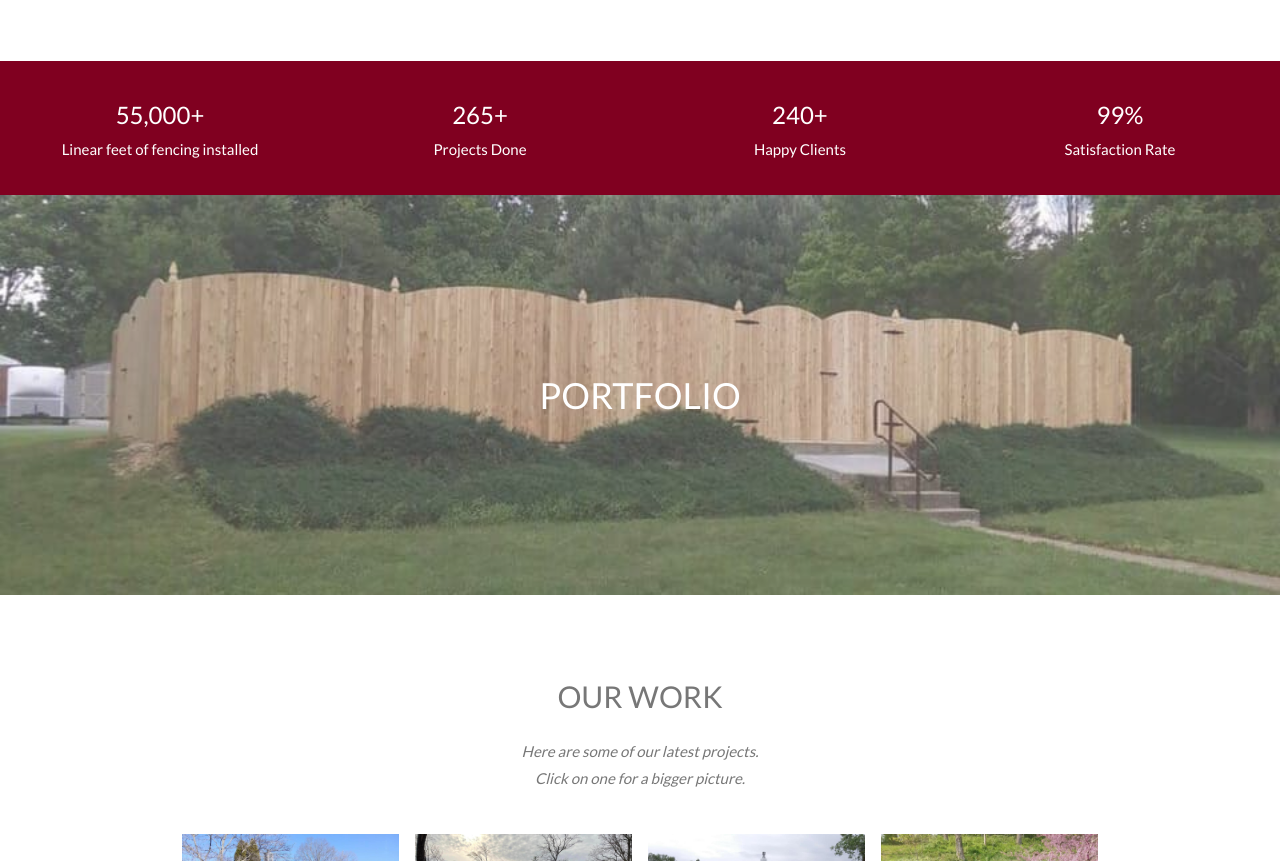
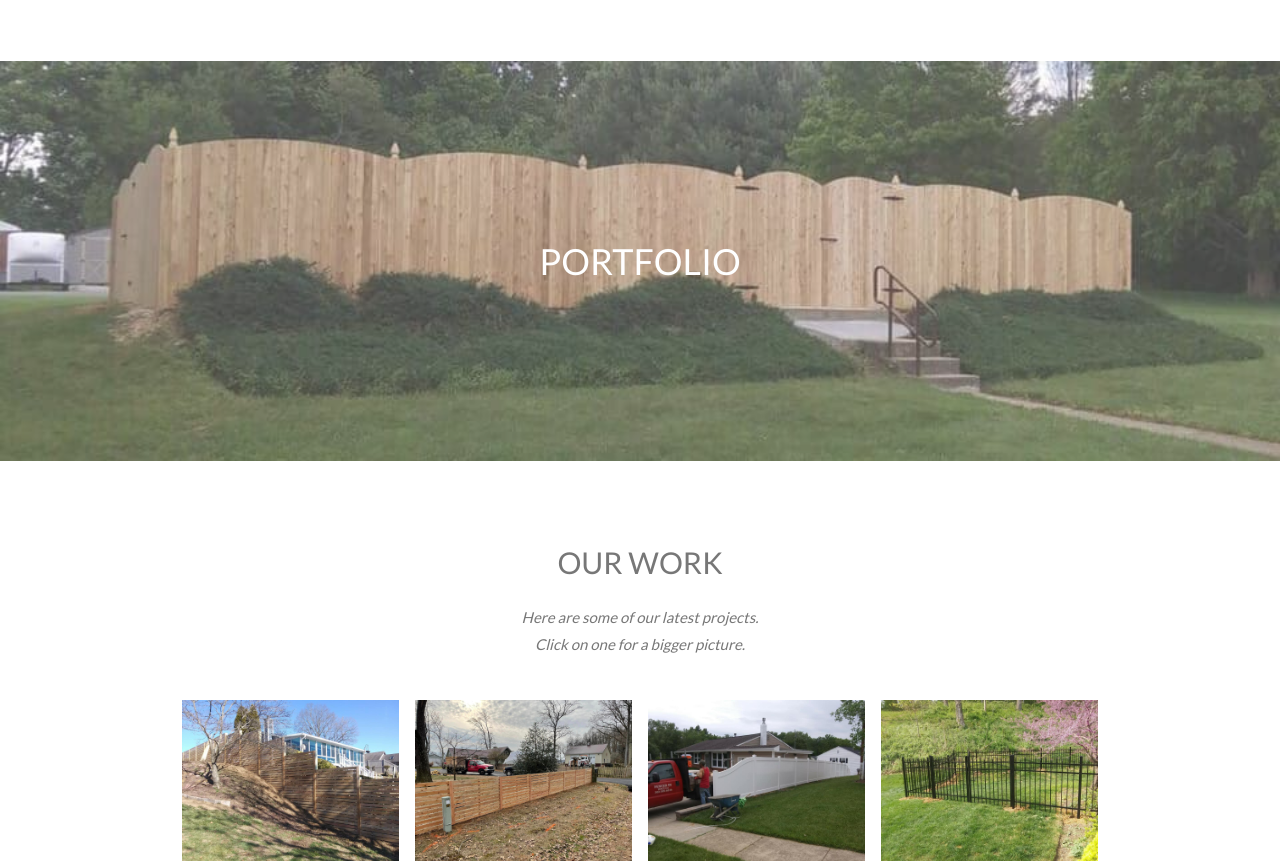
Before and after one commit to DanteB918/FencedIn, a website: page index.html in a window 1280 px wide. Shown: the part 1567-2428 px from the top of the page. Drawn offline with Linux system fonts and the light colour scheme.

Commit message:
remove percentages info

```diff
--- a/index.html
+++ b/index.html
@@ -83,24 +83,7 @@
 
 </div>
 
-<div class="row center bg-burgundy padding-16">
-  <div class="quarter section">
-    <span class="xlarge">55,000+</span><br>
-     Linear feet of fencing installed
-  </div>
-  <div class="quarter section">
-    <span class="xlarge">265+</span><br>
-    Projects Done
-  </div>
-  <div class="quarter section">
-    <span class="xlarge">240+</span><br>
-    Happy Clients
-  </div>
-  <div class="quarter section">
-    <span class="xlarge">99%</span><br>
-    Satisfaction Rate
-  </div>
-</div>
+
 
 <!-- Second Parallax Image with Portfolio Text -->
 <div class="bgimg-2 display-container opacity-min">
--- a/scss/custom.scss
+++ b/scss/custom.scss
@@ -20,6 +20,7 @@ body, html {
   color: $burgundy !important
   }
 }
+
 #myNavbar{
   @media screen and (min-width:600px){
     .bar-item{
```
